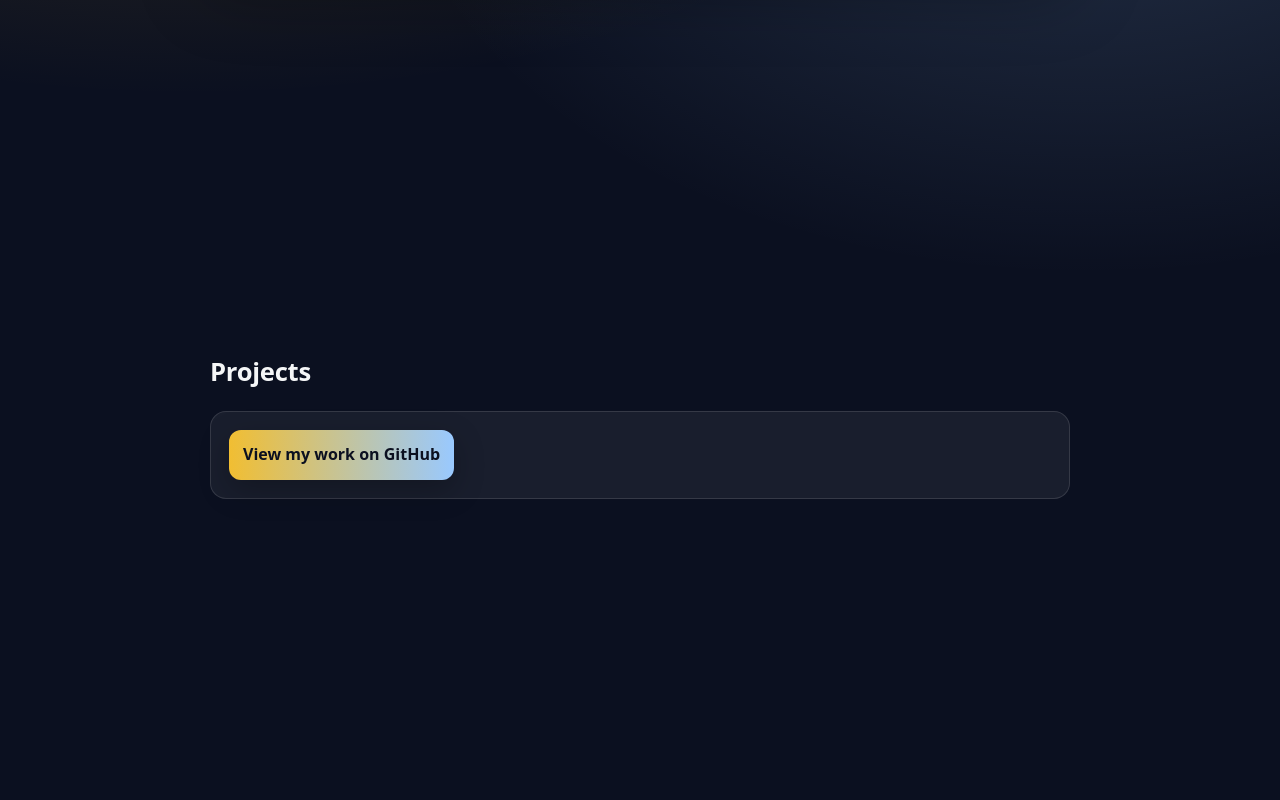
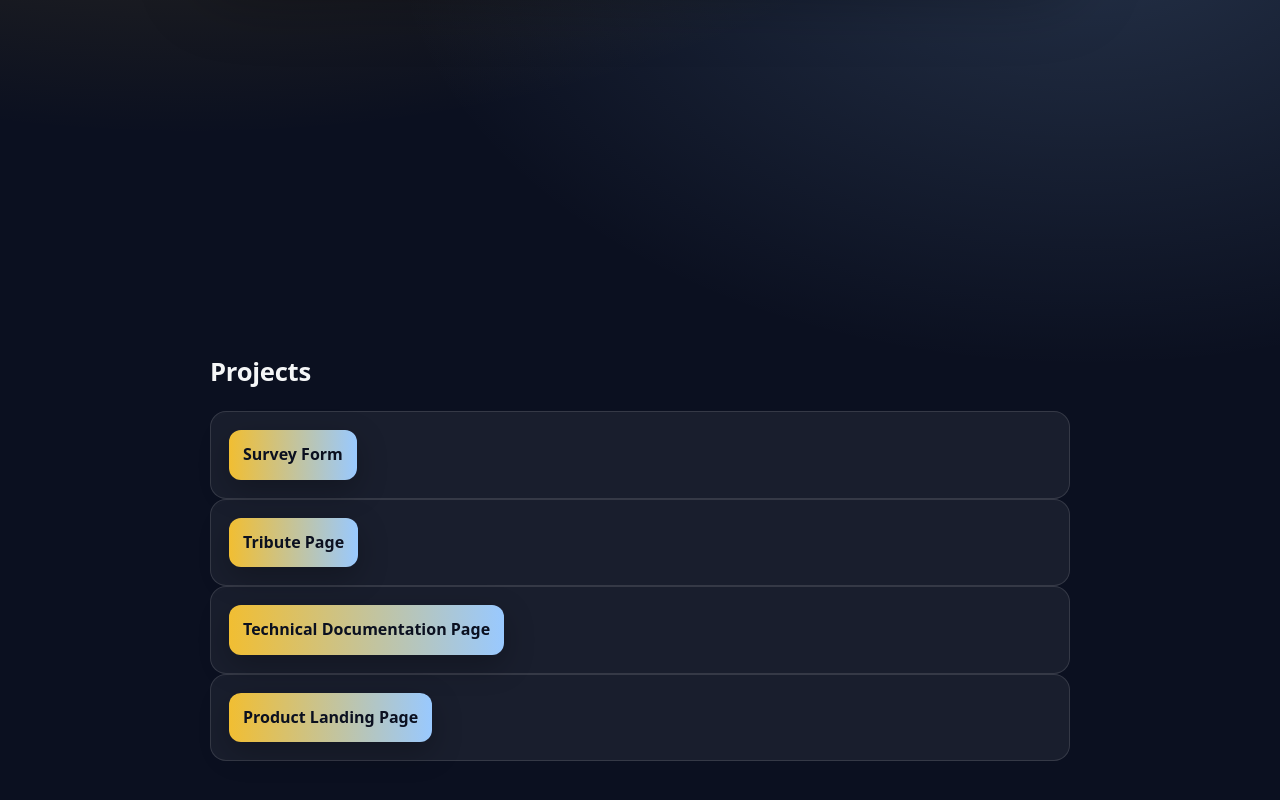
Before and after one commit to WarpedReflections/Responsive-Web-Design, a plain HTML site: page Personal Portfolio Webpage/index.html in a window 1280 px wide. Shown: the part 576-1376 px from the top of the page. Before the commit the page ends 1147 px from the top, so only its background shows below. Drawn offline with Linux system fonts and the light colour scheme.

Commit message:
Update index.html

```diff
--- a/Personal Portfolio Webpage/index.html
+++ b/Personal Portfolio Webpage/index.html
@@ -4,6 +4,7 @@
     <!-- Page metadata and external stylesheet -->
     <meta charset="utf-8" />
     <meta name="viewport" content="width=device-width, initial-scale=1.0" />
+    <link rel="stylesheet" href="https://use.fontawesome.com/releases/v5.8.2/css/all.css" />
     <link rel="stylesheet" href="styles.css" />
     <title>Personal Portfolio</title>
   </head>
@@ -18,7 +19,9 @@
         href="https://github.com/WarpedReflections"
         target="_blank"
         rel="noopener noreferrer"
+        class="github-button"
       >
+        <i class="fab fa-github"></i>
         GitHub
       </a>
     </nav>
@@ -40,11 +43,41 @@
 
         <article class="project-tile">
           <a
-            href="https://github.com/WarpedReflections"
+            href="https://codepen.io/DrGloo/full/bNpXbrb"
             target="_blank"
             rel="noopener noreferrer"
           >
-            View my work on GitHub
+            Survey Form
+          </a>
+        </article>
+
+        <article class="project-tile">
+          <a
+            href="https://codepen.io/DrGloo/full/JoXgPrp"
+            target="_blank"
+            rel="noopener noreferrer"
+          >
+            Tribute Page
+          </a>
+        </article>
+
+        <article class="project-tile">
+          <a
+            href="https://codepen.io/DrGloo/full/QwNeLOj"
+            target="_blank"
+            rel="noopener noreferrer"
+          >
+            Technical Documentation Page
+          </a>
+        </article>
+
+        <article class="project-tile">
+          <a
+            href="https://codepen.io/DrGloo/full/EaKqYbw"
+            target="_blank"
+            rel="noopener noreferrer"
+          >
+            Product Landing Page
           </a>
         </article>
       </section>
```
